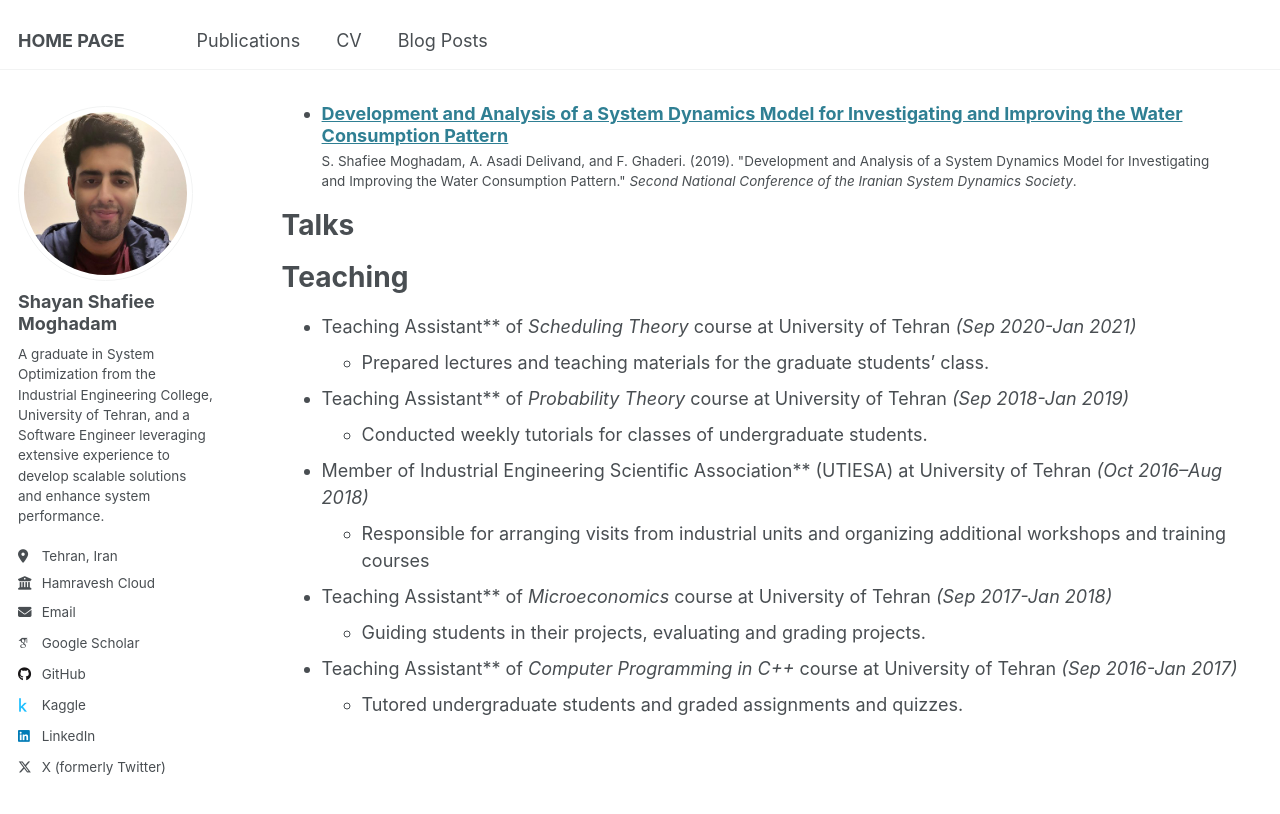
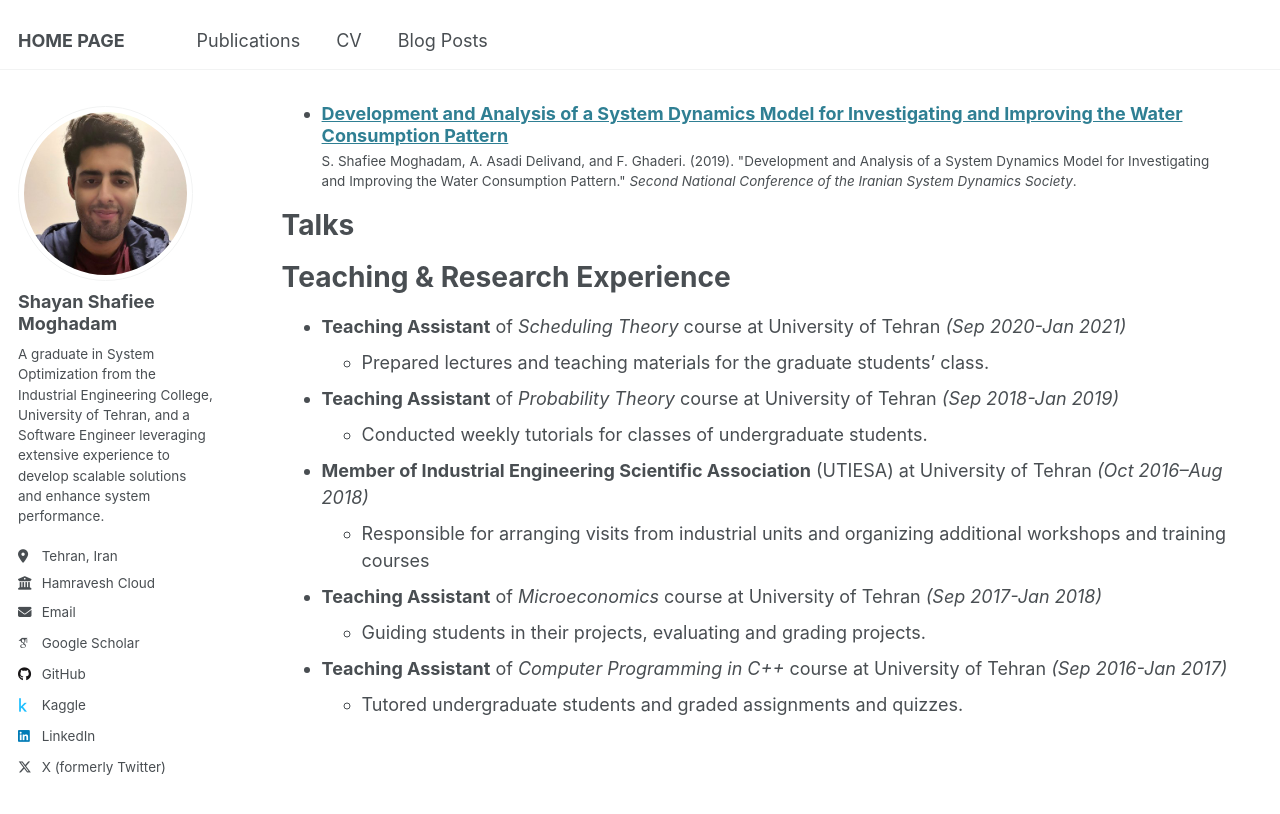
Before and after one commit to shayansm2/academic-portfolio, a Jekyll site: the page built from _pages/cv.md, in a window 1280 px wide and 900 px high, scrolled down 2067 px. Shown: the top 814 px of the window. Built offline with Jekyll 4.4.1, drawn with Linux system fonts in a browser that asks for light colours; some web fonts are replaced.

Commit message:
check again

```diff
--- a/_pages/cv.md
+++ b/_pages/cv.md
@@ -75,15 +75,15 @@ Talks
     {% include archive-single-talk-cv.html  %}
   {% endfor %}</ul>
 
-Teaching
+Teaching & Research Experience
 ======
-- Teaching Assistant** of *Scheduling Theory* course at University of Tehran *(Sep 2020-Jan 2021)*
+- **Teaching Assistant** of *Scheduling Theory* course at University of Tehran *(Sep 2020-Jan 2021)*
   - Prepared lectures and teaching materials for the graduate students’ class.
-- Teaching Assistant** of _Probability Theory_ course at University of Tehran _(Sep 2018-Jan 2019)_
+- **Teaching Assistant** of _Probability Theory_ course at University of Tehran _(Sep 2018-Jan 2019)_
   - Conducted weekly tutorials for classes of undergraduate students.
-- Member of Industrial Engineering Scientific Association** (UTIESA) at University of Tehran _(Oct 2016–Aug 2018)_
+- **Member of Industrial Engineering Scientific Association** (UTIESA) at University of Tehran _(Oct 2016–Aug 2018)_
   - Responsible for arranging visits from industrial units and organizing additional workshops and training courses
-- Teaching Assistant** of _Microeconomics_ course at University of Tehran _(Sep 2017-Jan 2018)_
+- **Teaching Assistant** of _Microeconomics_ course at University of Tehran _(Sep 2017-Jan 2018)_
   - Guiding students in their projects, evaluating and grading projects.
-- Teaching Assistant** of _Computer Programming in C++_ course at University of Tehran _(Sep 2016-Jan 2017)_
+- **Teaching Assistant** of _Computer Programming in C++_ course at University of Tehran _(Sep 2016-Jan 2017)_
   - Tutored undergraduate students and graded assignments and quizzes.
```
